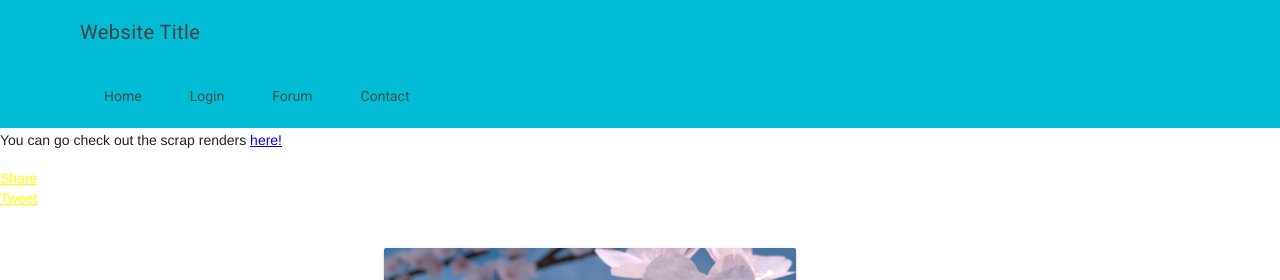
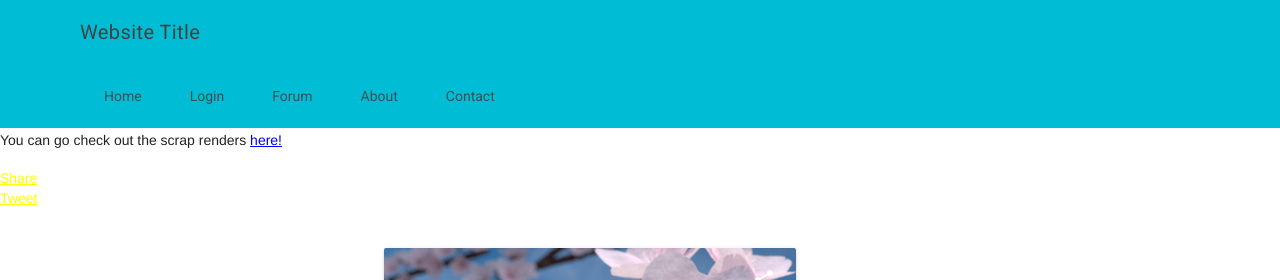
Before and after one commit to slothgamez/fireplex.github.io, a Jekyll site: the page index.html, which Jekyll copies as it is, in a window 1280 px wide. Shown: the top 280 px of the page. Built offline with Jekyll 4.4.1, drawn with Linux system fonts in a browser that asks for light colours; nearby versions of some CDN libraries; comment, search, counter and statistics services are not loaded.

Commit message:
Update index.html

```diff
--- a/index.html
+++ b/index.html
@@ -83,6 +83,7 @@
                     <a class="mdl-navigation__link is-active" href="http://fireplex.github.io/">Home</a>
                     <a class="mdl-navigation__link is-active" href="http://fireplex.github.io/firebase/login">Login</a>
                     <a class="mdl-navigation__link" href="http://fireplex.github.io/firebase/forum">Forum</a>
+                    <a class="mdl-navigation__link" href="http://fireplex.github.io/about">About</a>
                     <a class="mdl-navigation__link" href="http://fireplex.github.io/contact">Contact</a>
                 </nav>
             </div>
@@ -92,6 +93,7 @@
                 <a class="mdl-navigation__link is-active" href="http://fireplex.github.io/">Home</a>
                 <a class="mdl-navigation__link is-active" href="http://fireplex.github.io/firebase/login">Login</a>
                 <a class="mdl-navigation__link" href="http://fireplex.github.io/firebase/forum">Forum</a>
+                <a class="mdl-navigation__link" href="http://fireplex.githubl.io/about">About</a>
                 <a class="mdl-navigation__link" href="http://fireplex.github.io/contact">Contact</a>
             </nav>
         </div>
```
